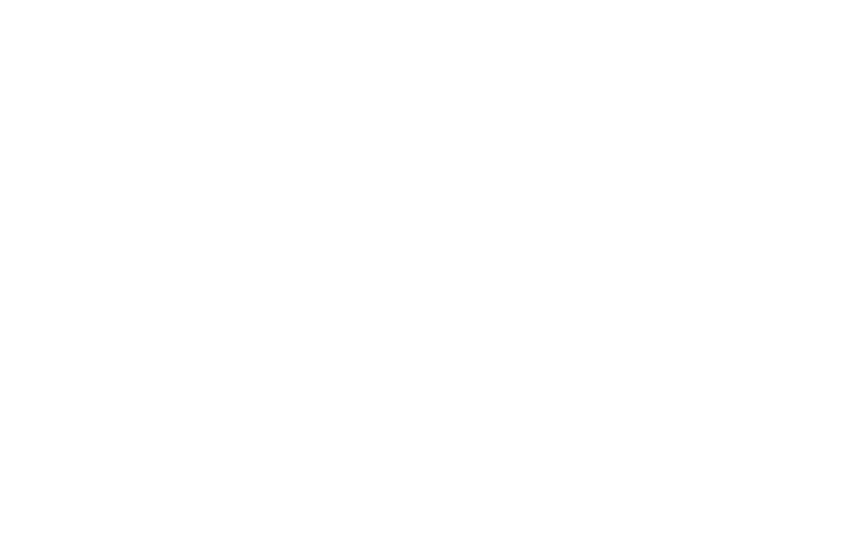
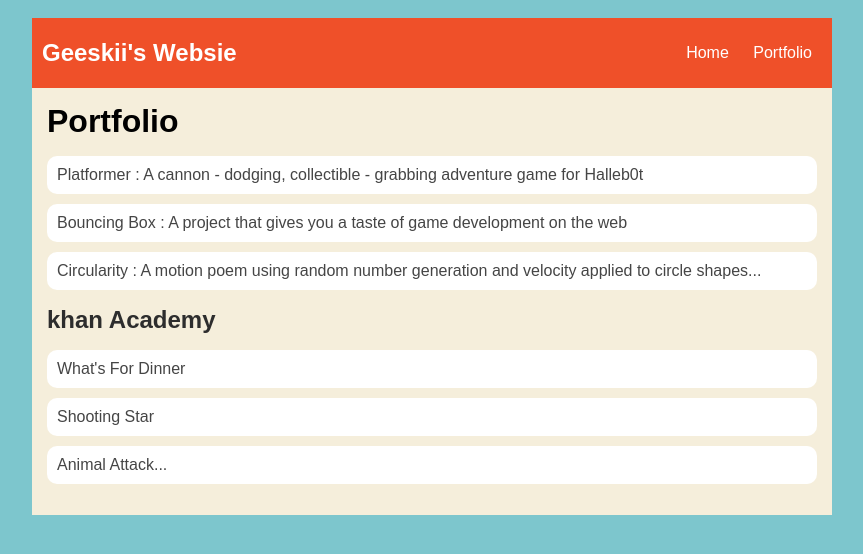
Before and after one commit to geraldnix/geraldnix.github.io, a plain HTML site: page portfolio.html in a window 1280 px wide. Shown: the whole page, without its empty margins (208-1071 px from the left). Drawn offline with Linux system fonts and the light colour scheme.

Commit message:
add index.html and css files

```diff
--- a/portfolio.html
+++ b/portfolio.html
@@ -0,0 +1,44 @@
+<!DOCTYPE HTML>
+<html>
+    <head>
+        <title>Geeskii loves his webiste</title>
+        <link rel="stylesheet" href="style.css">
+    </head>
+
+    <body>
+         <!-- All content goes here -->
+         <div id="all-contents">
+           <nav>
+                <h1>Geeskii's Websie</h1>
+                <ul id="nav-ul">
+
+                    <li class="nav-li">
+                      <a href="index.html"> Home </a>
+                    </li>
+                    <li class="nav-li">
+                      <a href="portfolio.html"> Portfolio </a>
+                  </li>
+                </ul>
+
+            </nav>
+            <main>
+
+    <!-- Content Section -->
+    <div class="content">
+        <h1>Portfolio</h1>
+        <ul id="portfolio">
+            <li><a href="projects/platformer/">Platformer : A cannon - dodging, collectible - grabbing adventure game for Halleb0t</a></li>
+            <li><a href="projects/bouncing-box/">Bouncing Box : A project that gives you a taste of game development on the web </a></li>
+            <li><a href="projects/circularity/">Circularity : A motion poem using random number generation and velocity applied to circle shapes...</a></li>
+        </ul>
+        <h2>khan Academy</h2>
+        <ul id="portfolio">
+            <li><a href="https://www.khanacademy.org/computer-programming/spin-off-of-project-whats-for-dinner/5880895742197760">What's For Dinner </a></li>
+            <li><a href="https://www.khanacademy.org/computer-programming/spin-off-of-project-shooting-star/4951375308701696">Shooting Star</a></li>
+            <li><a href="https://www.khanacademy.org/computer-programming/spin-off-of-project-animal-attack/5038712185208832">Animal Attack...</a></li>
+        </ul>
+    </div>
+</main>
+</div>
+  </body>
+ </html>
--- a/style.css
+++ b/style.css
@@ -66,3 +66,28 @@ nav nav {
     display: flex;
     padding: 10px;
 }
+         /* portfolio styles */
+         .content h1 {
+            color: black;
+        }
+
+        #portfolio {
+            list-style-type: none;
+            padding-left: 0;
+        }
+
+        #portfolio li {
+            background: #fff;
+            padding: 10px;
+            border-radius: 10px;
+            margin-bottom: 10px;
+        }
+
+        #portfolio li:hover {
+            background: #eee;
+        }
+
+        #portfolio a {
+            text-decoration: none;
+            color: #454545;
+        }
```
Also changed, not shown: index.html (+13 -20 lines), images/profilepic.jpg.
